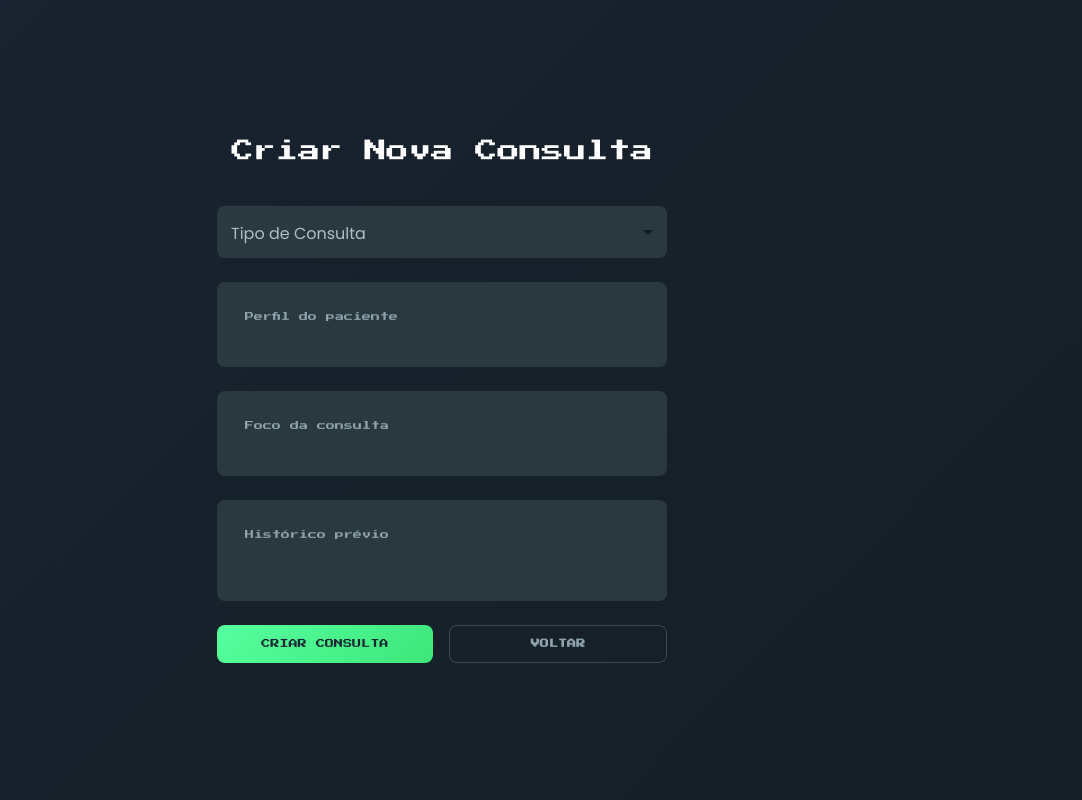
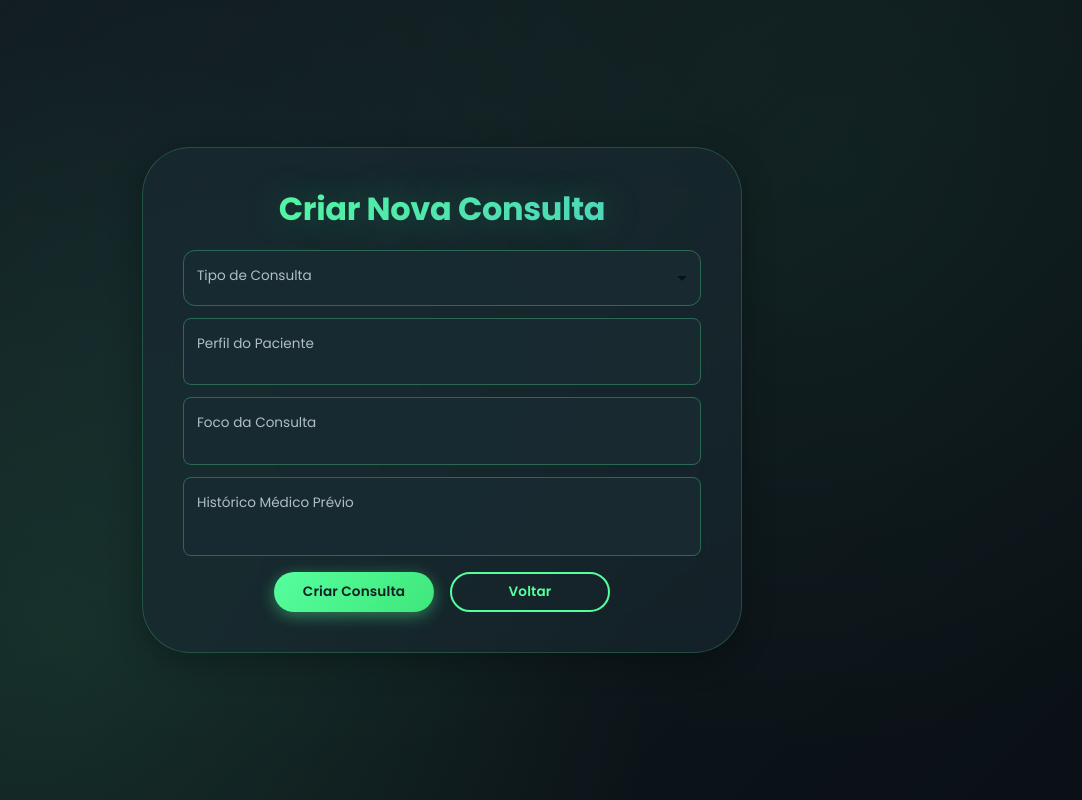
Before and after one commit to luan-vieira-er/28-BYTCHE, a Next.js app in the folder frontend/: page /CreateRoomPage in a window 1280 px wide. Shown: the whole page, without its empty margins (198-1280 px from the left). Built offline with nearby package versions, Linux system fonts and the light colour scheme.

Commit message:
style: CreateRoomPage

```diff
--- a/frontend/pages/CreateRoomPage/index.js
+++ b/frontend/pages/CreateRoomPage/index.js
@@ -24,42 +24,59 @@ export default function CreateRoomPage() {
     };
 
     return (
-        <Box
-            sx={{
-                width: '100vw',
-                height: '100vh',
-                background: 'linear-gradient(135deg, #1a2332 0%, #131f24 100%)',
-                display: 'flex',
-                alignItems: 'center',
-                justifyContent: 'center',
-                fontFamily: '"Press Start 2P", monospace',
-                padding: { xs: 1, sm: 2, md: 3 },
-                overflow: 'auto'
-            }}
-        >
+        <Box sx={{
+            minHeight: '100vh',
+            background: 'linear-gradient(135deg, #131F24 0%, #0A1015 100%)',
+            position: 'relative',
+            overflow: 'hidden',
+            display: 'flex',
+            alignItems: 'center',
+            justifyContent: 'center',
+            py: 4
+        }}>
+            {/* Background Effects */}
+            <Box sx={{
+                position: 'absolute',
+                top: 0,
+                left: 0,
+                right: 0,
+                bottom: 0,
+                background: `
+                    radial-gradient(circle at 20% 80%, rgba(86, 255, 158, 0.1) 0%, transparent 50%),
+                    radial-gradient(circle at 80% 20%, rgba(86, 255, 158, 0.05) 0%, transparent 50%),
+                    radial-gradient(circle at 40% 40%, rgba(78, 205, 196, 0.05) 0%, transparent 50%)
+                `,
+                zIndex: 0
+            }} />
+
             <Box
                 sx={{
-                    display: 'flex',
-                    flexDirection: 'column',
-                    gap: { xs: 2, sm: 2.5, md: 3 },
-                    alignItems: 'center',
-                    width: { xs: '95%', sm: '400px', md: '450px' },
+                    position: 'relative',
+                    zIndex: 1,
+                    width: { xs: '90%', sm: '500px', md: '600px' },
                     maxWidth: '95vw',
-                    margin: 'auto',
-                    py: { xs: 2, sm: 3 }
+                    p: { xs: 3, sm: 4, md: 5 },
+                    borderRadius: 4,
+                    background: 'rgba(26, 43, 51, 0.6)',
+                    backdropFilter: 'blur(20px)',
+                    border: '1px solid rgba(86, 255, 158, 0.2)',
+                    boxShadow: '0 8px 32px rgba(0,0,0,0.3)'
                 }}
             >
                 {/* Título */}
                 <Typography
-                    variant="h1"
+                    variant="h2"
+                    component="h1"
                     sx={{
-                        fontSize: { xs: '1rem', sm: '1.2rem', md: '1.4rem' },
-                        fontWeight: 'normal',
-                        color: 'white',
+                        fontSize: { xs: '1.5rem', sm: '1.8rem', md: '2rem' },
+                        fontWeight: 700,
                         textAlign: 'center',
-                        fontFamily: '"Press Start 2P", monospace',
-                        marginBottom: { xs: 1, sm: 2 },
-                        lineHeight: 1.3
+                        mb: 2.5,
+                        background: 'linear-gradient(135deg, #56FF9E 0%, #4ECDC4 100%)',
+                        backgroundClip: 'text',
+                        WebkitBackgroundClip: 'text',
+                        WebkitTextFillColor: 'transparent',
+                        textShadow: '0 0 40px rgba(86, 255, 158, 0.3)'
                     }}
                 >
                     Criar Nova Consulta
@@ -68,62 +85,54 @@ export default function CreateRoomPage() {
                 {/* Select Tipo de Consulta */}
                 <FormControl
                     fullWidth
-                    sx={{
-                        '& .MuiOutlinedInput-root': {
-                            backgroundColor: '#2a3940',
-                            borderRadius: '8px',
-                            fontSize: { xs: '7px', sm: '8px' },
-                            fontFamily: '"Press Start 2P", monospace',
-                            color: 'white',
-                            border: 'none',
-                            minHeight: '40px',
-                            '& fieldset': {
-                                border: 'none'
-                            },
-                            '&:hover fieldset': {
-                                border: 'none'
-                            },
-                            '&.Mui-focused fieldset': {
-                                border: 'none'
-                            },
-                            '&:hover': {
-                                backgroundColor: '#334149'
-                            },
-                            '&.Mui-focused': {
-                                backgroundColor: '#334149'
-                            }
-                        },
-                    }}
+                    sx={{ mb: 1.5 }}
                 >
-                    <InputLabel id="demo-simple-select-autowidth-label">Tipo de Consulta</InputLabel>
+                    <InputLabel
+                        sx={{
+                            color: '#B0BEC5',
+                            fontSize: '0.85rem',
+                            '&.Mui-focused': { color: '#56FF9E' }
+                        }}
+                    >
+                        Tipo de Consulta
+                    </InputLabel>
                     <Select
-                        labelId="demo-simple-select-autowidth-label"
                         value={formData.tipo_consulta}
                         onChange={handleInputChange('tipo_consulta')}
                         label="Tipo de Consulta"
-                        sx={
-                            {
-                                padding: { xs: '4px', sm: '4px' },
+                        sx={{
+                            '& .MuiOutlinedInput-notchedOutline': {
+                                borderColor: 'rgba(86, 255, 158, 0.3)',
+                                borderWidth: '1px'
+                            },
+                            '&:hover .MuiOutlinedInput-notchedOutline': {
+                                borderColor: 'rgba(86, 255, 158, 0.5)'
+                            },
+                            '&.Mui-focused .MuiOutlinedInput-notchedOutline': {
+                                borderColor: '#56FF9E'
+                            },
+                            '& .MuiSelect-select': {
+                                color: '#FFFFFF',
+                                backgroundColor: 'rgba(26, 43, 51, 0.8)',
+                                fontSize: '0.85rem'
                             }
-                        }
+                        }}
                         MenuProps={{
                             PaperProps: {
                                 sx: {
-                                    backgroundColor: '#2a3940',
-                                    border: '1px solid #3a4a57',
-                                    borderRadius: '8px',
+                                    backgroundColor: 'rgba(26, 43, 51, 0.95)',
+                                    backdropFilter: 'blur(10px)',
+                                    border: '1px solid rgba(86, 255, 158, 0.3)',
+                                    borderRadius: 2,
                                     '& .MuiMenuItem-root': {
-                                        fontFamily: '"Press Start 2P", monospace',
-                                        fontSize: { xs: '8px', sm: '9px' },
-                                        color: 'white',
+                                        color: '#FFFFFF',
                                         '&:hover': {
-                                            backgroundColor: '#334149'
+                                            backgroundColor: 'rgba(86, 255, 158, 0.1)'
                                         },
                                         '&.Mui-selected': {
-                                            backgroundColor: '#56FF9E',
-                                            color: '#1a2332',
+                                            backgroundColor: 'rgba(86, 255, 158, 0.2)',
                                             '&:hover': {
-                                                backgroundColor: '#4ade80'
+                                                backgroundColor: 'rgba(86, 255, 158, 0.3)'
                                             }
                                         }
                                     }
@@ -142,46 +151,40 @@ export default function CreateRoomPage() {
 
                 {/* Campo Perfil do Paciente */}
                 <TextField
-                    placeholder="Perfil do paciente"
+                    label="Perfil do Paciente"
+                    placeholder="Descreva o perfil do paciente..."
                     multiline
-                    rows={2}
+                    rows={1.5}
                     variant="outlined"
                     fullWidth
                     value={formData.perfil_paciente}
                     onChange={handleInputChange('perfil_paciente')}
                     sx={{
+                        mb: 1.5,
+                        '& .MuiInputLabel-root': {
+                            color: '#B0BEC5',
+                            fontSize: '0.85rem',
+                            '&.Mui-focused': { color: '#56FF9E' }
+                        },
                         '& .MuiOutlinedInput-root': {
-                            backgroundColor: '#2a3940',
-                            borderRadius: '8px',
-                            fontSize: { xs: '10px', sm: '11px' },
-                            fontFamily: '"Press Start 2P", monospace',
-                            color: 'white',
-                            border: 'none',
-                            '& fieldset': {
-                                border: 'none'
+                            backgroundColor: 'rgba(26, 43, 51, 0.8)',
+                            '& .MuiOutlinedInput-notchedOutline': {
+                                borderColor: 'rgba(86, 255, 158, 0.3)',
+                                borderWidth: '1px'
                             },
-                            '&:hover fieldset': {
-                                border: 'none'
+                            '&:hover .MuiOutlinedInput-notchedOutline': {
+                                borderColor: 'rgba(86, 255, 158, 0.5)'
                             },
-                            '&.Mui-focused fieldset': {
-                                border: 'none'
-                            },
-                            '&:hover': {
-                                backgroundColor: '#334149'
-                            },
-                            '&.Mui-focused': {
-                                backgroundColor: '#334149'
+                            '&.Mui-focused .MuiOutlinedInput-notchedOutline': {
+                                borderColor: '#56FF9E'
                             }
                         },
                         '& .MuiOutlinedInput-input': {
-                            padding: { xs: '8px 12px', sm: '10px 14px' },
-                            color: 'white',
-                            fontFamily: '"Press Start 2P", monospace',
-                            fontSize: { xs: '8px', sm: '9px' },
+                            color: '#FFFFFF',
+                            fontSize: '0.85rem',
                             '&::placeholder': {
-                                color: '#8fa3ad',
-                                opacity: 1,
-                                fontFamily: '"Press Start 2P", monospace'
+                                color: '#B0BEC5',
+                                opacity: 0.7
                             }
                         }
                     }}
@@ -189,46 +192,40 @@ export default function CreateRoomPage() {
 
                 {/* Campo Foco */}
                 <TextField
-                    placeholder="Foco da consulta"
+                    label="Foco da Consulta"
+                    placeholder="Qual o foco principal desta consulta..."
                     multiline
-                    rows={2}
+                    rows={1.5}
                     variant="outlined"
                     fullWidth
                     value={formData.foco}
                     onChange={handleInputChange('foco')}
                     sx={{
+                        mb: 1.5,
+                        '& .MuiInputLabel-root': {
+                            color: '#B0BEC5',
+                            fontSize: '0.85rem',
+                            '&.Mui-focused': { color: '#56FF9E' }
+                        },
                         '& .MuiOutlinedInput-root': {
-                            backgroundColor: '#2a3940',
-                            borderRadius: '8px',
-                            fontSize: { xs: '10px', sm: '11px' },
-                            fontFamily: '"Press Start 2P", monospace',
-                            color: 'white',
-                            border: 'none',
-                            '& fieldset': {
-                                border: 'none'
+                            backgroundColor: 'rgba(26, 43, 51, 0.8)',
+                            '& .MuiOutlinedInput-notchedOutline': {
+                                borderColor: 'rgba(86, 255, 158, 0.3)',
+                                borderWidth: '1px'
                             },
-                            '&:hover fieldset': {
-                                border: 'none'
+                            '&:hover .MuiOutlinedInput-notchedOutline': {
+                                borderColor: 'rgba(86, 255, 158, 0.5)'
                             },
-                            '&.Mui-focused fieldset': {
-                                border: 'none'
-                            },
-                            '&:hover': {
-                                backgroundColor: '#334149'
-                            },
-                            '&.Mui-focused': {
-                                backgroundColor: '#334149'
+                            '&.Mui-focused .MuiOutlinedInput-notchedOutline': {
+                                borderColor: '#56FF9E'
                             }
                         },
                         '& .MuiOutlinedInput-input': {
-                            padding: { xs: '8px 12px', sm: '10px 14px' },
-                            color: 'white',
-                            fontFamily: '"Press Start 2P", monospace',
-                            fontSize: { xs: '8px', sm: '9px' },
+                            color: '#FFFFFF',
+                            fontSize: '0.85rem',
                             '&::placeholder': {
-                                color: '#8fa3ad',
-                                opacity: 1,
-                                fontFamily: '"Press Start 2P", monospace'
+                                color: '#B0BEC5',
+                                opacity: 0.7
                             }
                         }
                     }}
@@ -236,58 +233,53 @@ export default function CreateRoomPage() {
 
                 {/* Campo Histórico Prévio */}
                 <TextField
-                    placeholder="Histórico prévio"
+                    label="Histórico Médico Prévio"
+                    placeholder="Descreva o histórico médico relevante..."
                     multiline
-                    rows={3}
+                    rows={2}
                     variant="outlined"
                     fullWidth
                     value={formData.historico_previo}
                     onChange={handleInputChange('historico_previo')}
                     sx={{
+                        mb: 2,
+                        '& .MuiInputLabel-root': {
+                            color: '#B0BEC5',
+                            fontSize: '0.85rem',
+                            '&.Mui-focused': { color: '#56FF9E' }
+                        },
                         '& .MuiOutlinedInput-root': {
-                            backgroundColor: '#2a3940',
-                            borderRadius: '8px',
-                            fontSize: { xs: '10px', sm: '11px' },
-                            fontFamily: '"Press Start 2P", monospace',
-                            color: 'white',
-                            border: 'none',
-                            '& fieldset': {
-                                border: 'none'
+                            backgroundColor: 'rgba(26, 43, 51, 0.8)',
+                            '& .MuiOutlinedInput-notchedOutline': {
+                                borderColor: 'rgba(86, 255, 158, 0.3)',
+                                borderWidth: '1px'
                             },
-                            '&:hover fieldset': {
-                                border: 'none'
+                            '&:hover .MuiOutlinedInput-notchedOutline': {
+                                borderColor: 'rgba(86, 255, 158, 0.5)'
                             },
-                            '&.Mui-focused fieldset': {
-                                border: 'none'
-                            },
-                            '&:hover': {
-                                backgroundColor: '#334149'
-                            },
-                            '&.Mui-focused': {
-                                backgroundColor: '#334149'
+                            '&.Mui-focused .MuiOutlinedInput-notchedOutline': {
+                                borderColor: '#56FF9E'
                             }
                         },
                         '& .MuiOutlinedInput-input': {
-                            padding: { xs: '8px 12px', sm: '10px 14px' },
-                            color: 'white',
-                            fontFamily: '"Press Start 2P", monospace',
-                            fontSize: { xs: '8px', sm: '9px' },
+                            color: '#FFFFFF',
+                            fontSize: '0.85rem',
                             '&::placeholder': {
-                                color: '#8fa3ad',
-                                opacity: 1,
-                                fontFamily: '"Press Start 2P", monospace'
+                                color: '#B0BEC5',
+                                opacity: 0.7
                             }
                         }
                     }}
                 />
 
-                {/* Botões em linha para desktop */}
+                {/* Botões */}
                 <Box
                     sx={{
                         display: 'flex',
-                        gap: { xs: 1.5, sm: 2 },
+                        gap: 2,
                         width: '100%',
-                        flexDirection: { xs: 'column', sm: 'row' }
+                        flexDirection: { xs: 'column', sm: 'row' },
+                        justifyContent: 'center'
                     }}
                 >
                     {/* Botão Criar Consulta */}
@@ -296,23 +288,24 @@ export default function CreateRoomPage() {
                         onClick={handleSubmit}
                         sx={{
                             flex: { xs: 'none', sm: 1 },
-                            backgroundColor: '#56FF9E',
-                            color: '#1a2332',
-                            borderRadius: '8px',
-                            padding: { xs: '8px 16px', sm: '10px 20px' },
-                            fontSize: { xs: '8px', sm: '9px' },
-                            fontWeight: 'normal',
-                            fontFamily: '"Press Start 2P", monospace',
-                            textTransform: 'uppercase',
-                            boxShadow: 'none',
-                            minHeight: { xs: '32px', sm: '36px' },
+                            maxWidth: { sm: '160px' },
+                            py: 0.8,
+                            px: 2.5,
+                            fontSize: '0.85rem',
+                            fontWeight: 600,
+                            borderRadius: 3,
+                            background: 'linear-gradient(135deg, #56FF9E 0%, #3EE67A 100%)',
+                            color: '#131F24',
+                            boxShadow: '0 4px 15px rgba(86, 255, 158, 0.4)',
+                            transition: 'all 0.3s cubic-bezier(0.4, 0, 0.2, 1)',
                             '&:hover': {
-                                backgroundColor: '#4ade80',
-                                boxShadow: 'none'
+                                background: 'linear-gradient(135deg, #3EE67A 0%, #2DD865 100%)',
+                                boxShadow: '0 8px 25px rgba(86, 255, 158, 0.5)',
+                                transform: 'translateY(-2px)'
                             }
                         }}
                     >
-                        CRIAR CONSULTA
+                        Criar Consulta
                     </Button>
 
                     {/* Botão Voltar */}
@@ -321,22 +314,23 @@ export default function CreateRoomPage() {
                         onClick={() => router.back()}
                         sx={{
                             flex: { xs: 'none', sm: 1 },
-                            backgroundColor: 'transparent',
-                            border: '1px solid #3a4a57',
-                            borderRadius: '8px',
-                            padding: { xs: '8px 16px', sm: '10px 20px' },
-                            color: '#8fa3ad',
-                            fontSize: { xs: '8px', sm: '9px' },
-                            fontFamily: '"Press Start 2P", monospace',
-                            textTransform: 'uppercase',
-                            minHeight: { xs: '32px', sm: '36px' },
+                            maxWidth: { sm: '160px' },
+                            py: 0.8,
+                            px: 2.5,
+                            fontSize: '0.85rem',
+                            fontWeight: 600,
+                            borderRadius: 3,
+                            border: '2px solid #56FF9E',
+                            color: '#56FF9E',
+                            transition: 'all 0.3s cubic-bezier(0.4, 0, 0.2, 1)',
                             '&:hover': {
-                                backgroundColor: 'rgba(143, 163, 173, 0.1)',
-                                border: '1px solid #8fa3ad'
+                                backgroundColor: 'rgba(86, 255, 158, 0.1)',
+                                border: '2px solid #3EE67A',
+                                transform: 'translateY(-2px)'
                             }
                         }}
                     >
-                        VOLTAR
+                        Voltar
                     </Button>
                 </Box>
             </Box>
```
